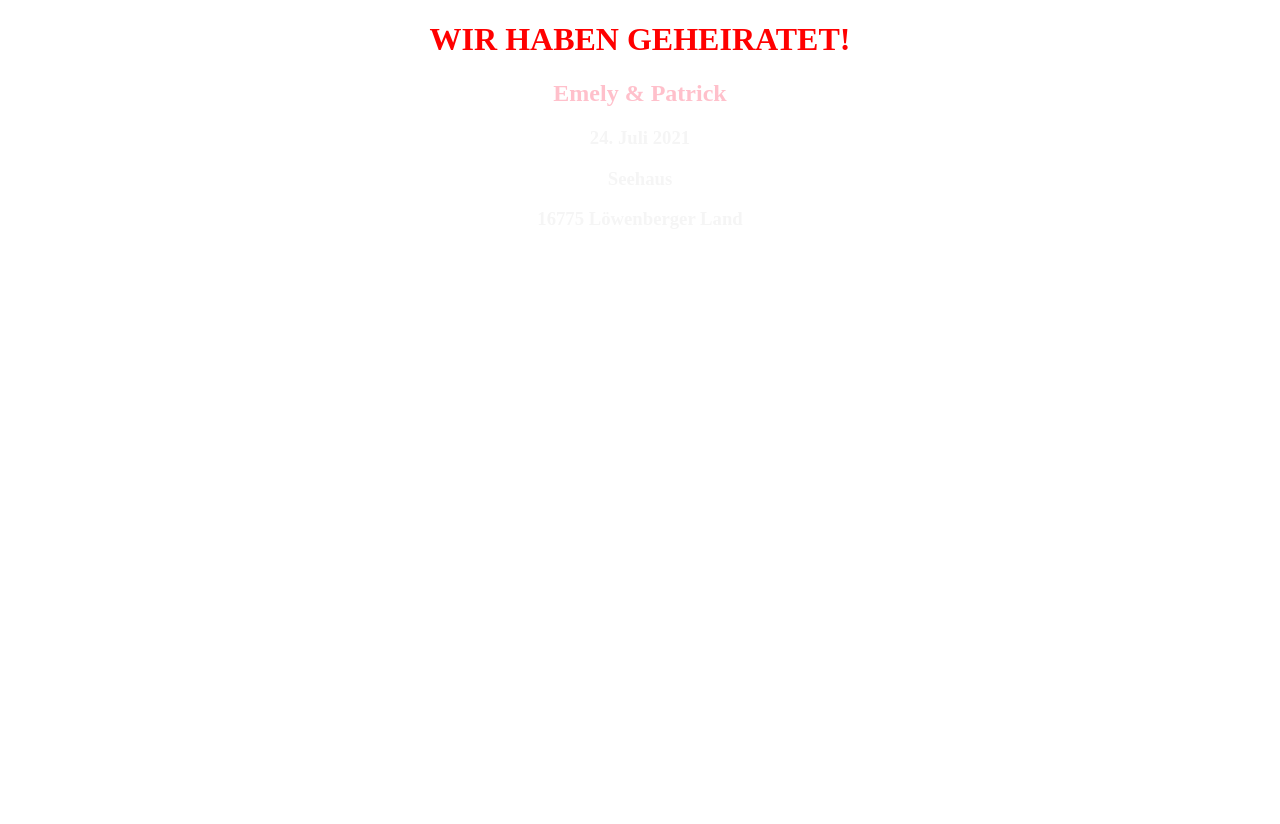
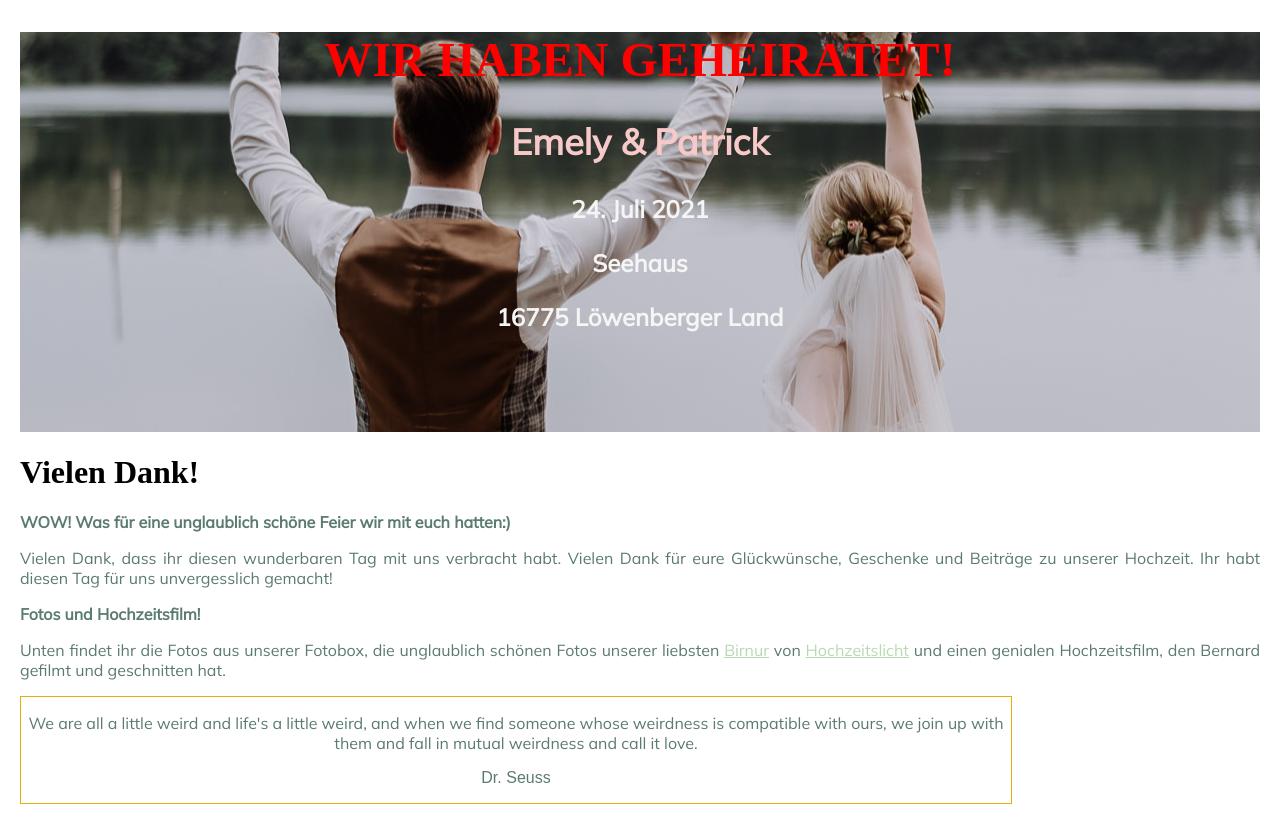
Before and after one commit to Pat-Zeidler/WeddingWebsite, a plain HTML site: page index.html in a window 1280 px wide. Before the commit the page ends 800 px from the top, so only its background shows below. Drawn offline with Linux system fonts and the light colour scheme; a web font is replaced by a local one.

Commit message:
Add files via upload
updated HTML and CSS

```diff
--- a/index.html
+++ b/index.html
@@ -6,6 +6,9 @@
     <meta name="viewport" content="width=device-width, initial-scale=1.0">
     <title>Patrick und Emely</title>
     <link rel="stylesheet" href="style.css">
+    <link rel="preconnect" href="https://fonts.googleapis.com">
+    <link rel="preconnect" href="https://fonts.gstatic.com" crossorigin>
+    <link href="https://fonts.googleapis.com/css2?family=Alice&family=Mulish&family=Oswald:wght@200;500;700&family=Roboto:ital,wght@0,300;0,500;1,300&family=Work+Sans:wght@400;500;800&display=swap" rel="stylesheet">
 </head>
 <header>
     <h1 id="bannerh1">Wir haben geheiratet!</h1>
@@ -16,6 +19,31 @@
 </header>
 
 <body>
+    <div>
+        <h1>Vielen Dank!</h1>
+    </div>
+    <div>
+        <h3>WOW! Was für eine unglaublich schöne Feier wir mit euch hatten:)</h3>
+        <p>Vielen Dank, dass ihr diesen wunderbaren Tag mit uns verbracht habt. Vielen Dank für eure Glückwünsche, Geschenke und Beiträge zu unserer Hochzeit. Ihr habt diesen Tag für uns unvergesslich gemacht!</p>
+    </div>
+    <div>
+        <h3>Fotos und Hochzeitsfilm!</h3>
+        <p>Unten findet ihr die Fotos aus unserer Fotobox, die unglaublich schönen Fotos unserer liebsten
+            <a href="https://www.hochzeitslicht.de/birnur/">Birnur</a>
+            von
+            <a href="https://www.hochzeitslicht.de/">Hochzeitslicht</a>
+            und einen genialen Hochzeitsfilm, den Bernard gefilmt und geschnitten hat.</p>
+    </div>
+    <div class="flexcontainer">
+        <div class="fotokachel"> <!--  Foto Kacheln-->    </div>
+        <div class="fotokachel"> <!--  Embedded Video-->    </div>
+        <div class="fotokachel"> <!--  Blog Standesamt Hochzeit--></div>
+        <div class="fotokachel"> <!--  Fotos Standesamt -->    </div>
+    </div>
+</body>
+<footer> <!-- Seuss Quote-->
+    <p id="quote">We are all a little weird and life's a little weird, and when we find someone whose weirdness is compatible with ours, we join up with them and fall in mutual weirdness and call it love.</p>
+    <p id="quoteauthor"> Dr. Seuss</p>
+</footer>
 
-</body>
 </html>
--- a/style.css
+++ b/style.css
@@ -1,44 +1,96 @@
-
-h1 {
+* {
+    box-sizing: border-box;
 
 }
 
+h1 {
+    font-family: "Alice", serif;
+}
+
 h2 {
-
+    font-family: "Mulish", sans-serif;
 }
 
 h3 {
-
+    color:  rgb(91, 122, 113);
+    font-family: "Mulish", sans-serif;
+    font-size: 16px;
+    font-weight: 800;
 }
 
 p {
+    color:  rgb(91, 122, 113);
+    font-family: "Mulish", sans-serif;
+    font-size: 16px;
+    font-style: normal;
+    font-weight: 400;
+    text-align: justify;
+}
 
+a {
+    color: #b7d9b1;;
+}
+
+a:hover {
+    color: #E2B007;
+}
+
+
+
+header {
+    height: 400px;
+    background-image: url("resources/headerbackground.jpg");
+    background-position: 40% 47%;
+    font-family: "Alice", serif;
+    font-weight: bold;
+    text-align: center;
+}
+
+header h1 {
+
+    text-transform: uppercase;
+    font-size: 48px;
+}
+
+header h2 {
+    color: rgb(247, 202, 201);
+    font-size:  x-large;
+    font-size: 36px;
+}
+
+header h3 {
+    color: whitesmoke;
+    font-size: large;
+
+    font-size: 24px;
+}
+
+body {
+    margin: 20px;
+}
+
+footer {
+    display: flexbox;
+    border: solid  rgb(226, 176, 7) 1px;
+    width: 80%;
+}
+
+#bannerh1 {
+    color: red;
 }
 
 .photopanel {
 
 }
 
-header {
-    background-image: ;
+#quote {
+    text-align: center;
 }
 
-header h1 {
+#quoteauthor {
     text-align: center;
-    text-transform: uppercase;
+    font-family: "Muli", sans-serif;
+    font-size: 16px;
+    font-style: normal;
+    font-weight: 300;
 }
-
-header h2 {
-    text-align: center;
-    color: pink;
-}
-
-header h3 {
-    text-align: center;
-    color: whitesmoke;
-
-}
-
-#bannerh1 {
-    color: red;
-}
```
